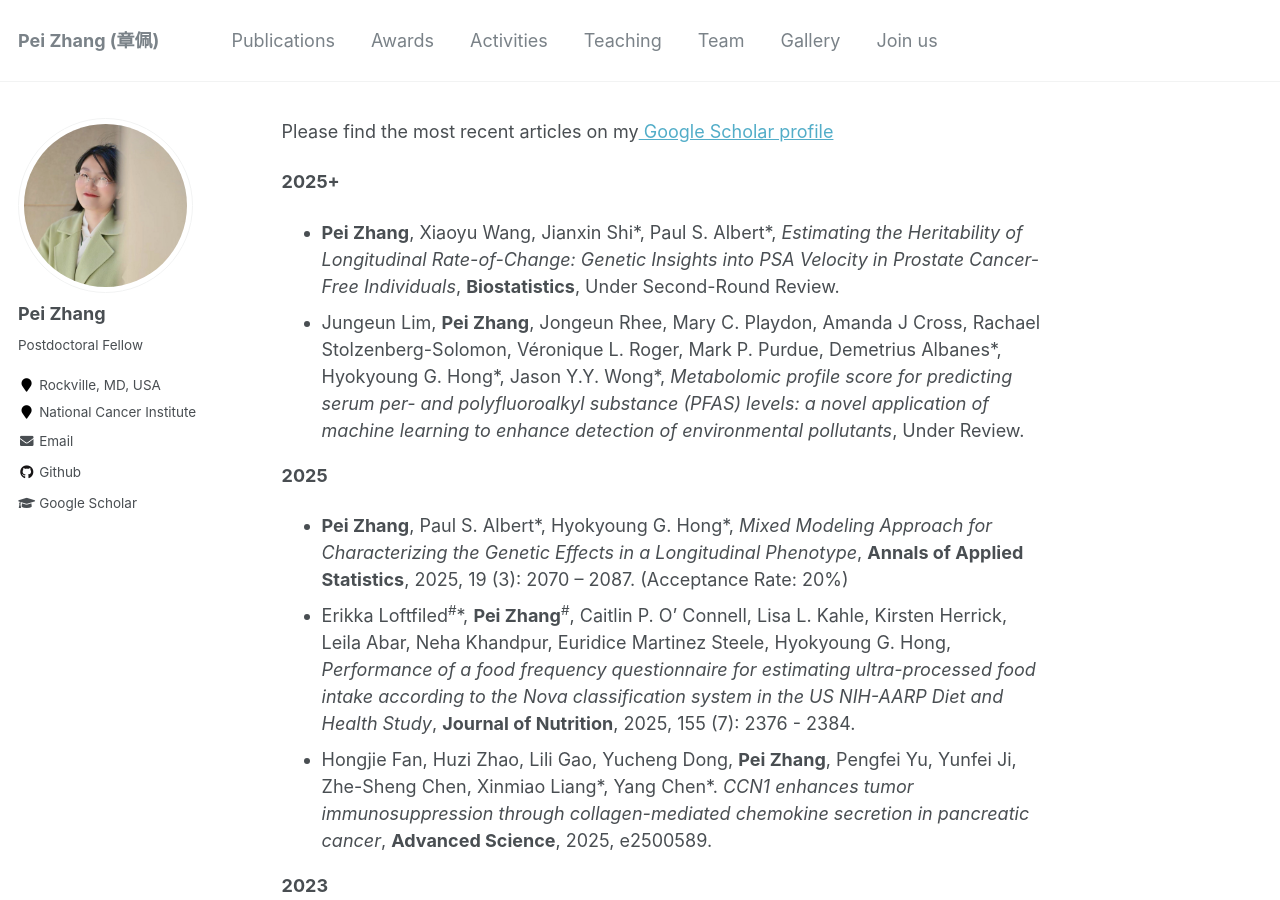
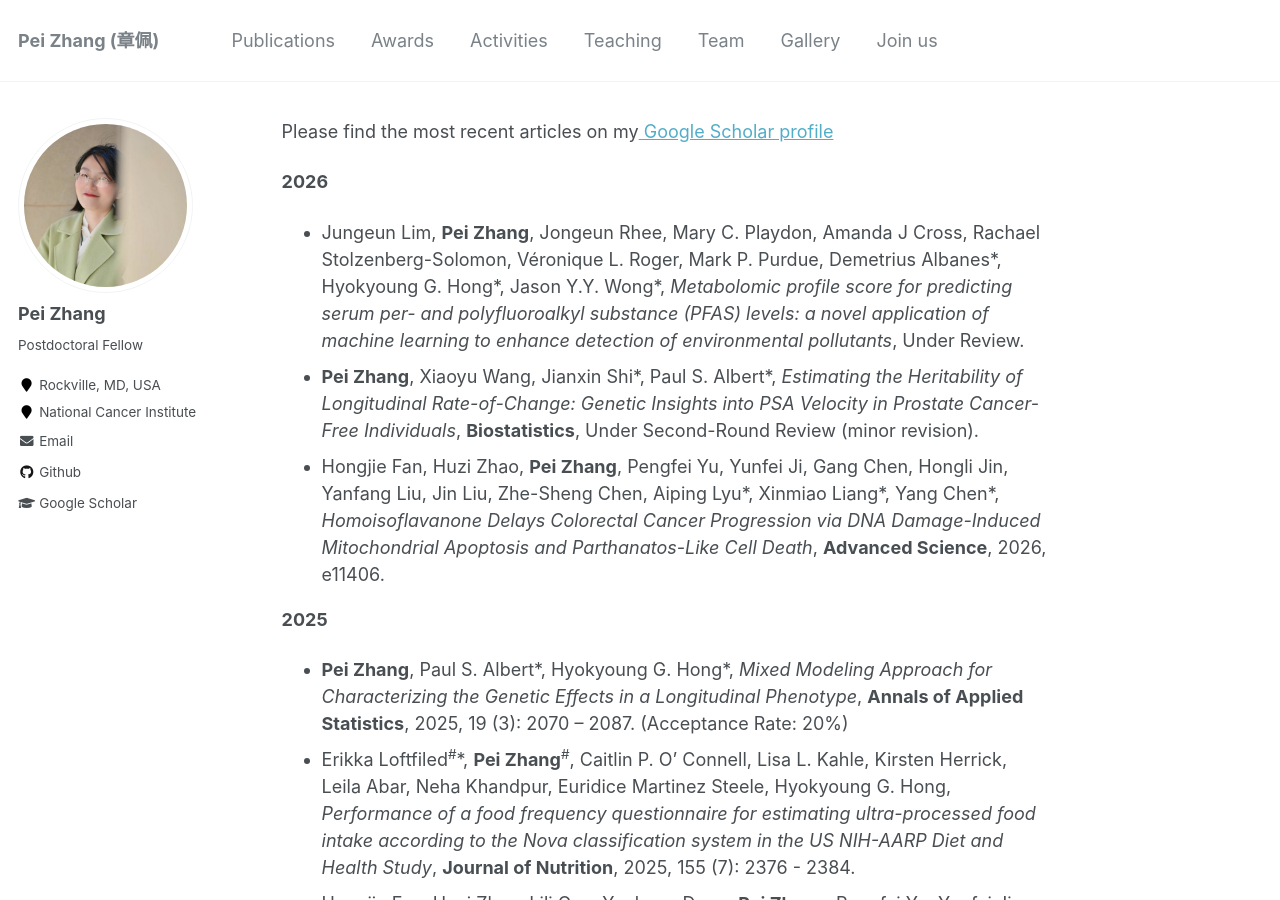
Before and after one commit to BettyzhangPei/BettyzhangPei.github.io, a Jekyll site: the page built from _pages/publications.md, in a window 1280 px wide and 900 px high. Built offline with Jekyll 4.4.1, drawn with Linux system fonts in a browser that asks for light colours.

Commit message:
Update publications.md

```diff
--- a/_pages/publications.md
+++ b/_pages/publications.md
@@ -7,9 +7,10 @@ author_profile: true
 
 Please find the most recent articles on my<a href="https://scholar.google.com/citations?user=kPMGDoEAAAAJ&hl=en"> Google Scholar profile</a>
 
-<b>2025+</b>
--	**Pei Zhang**, Xiaoyu Wang, Jianxin Shi\*, Paul S. Albert\*, *Estimating the Heritability of Longitudinal Rate-of-Change: Genetic Insights into PSA Velocity in Prostate Cancer-Free Individuals*, **Biostatistics**, Under Second-Round Review.
+<b>2026</b>
 -	Jungeun Lim, **Pei Zhang**, Jongeun Rhee, Mary C. Playdon, Amanda J Cross, Rachael Stolzenberg-Solomon, Véronique L. Roger, Mark P. Purdue, Demetrius Albanes\*, Hyokyoung G. Hong\*, Jason Y.Y. Wong\*,   *Metabolomic profile score for predicting serum per- and polyfluoroalkyl substance (PFAS) levels: a novel application of machine learning to enhance detection of environmental pollutants*, Under Review.
+-	**Pei Zhang**, Xiaoyu Wang, Jianxin Shi\*, Paul S. Albert\*, *Estimating the Heritability of Longitudinal Rate-of-Change: Genetic Insights into PSA Velocity in Prostate Cancer-Free Individuals*, **Biostatistics**, Under Second-Round Review (minor revision).
+-	Hongjie Fan, Huzi Zhao, **Pei Zhang**, Pengfei Yu, Yunfei Ji, Gang Chen, Hongli Jin, Yanfang Liu, Jin Liu, Zhe-Sheng Chen, Aiping Lyu\*, Xinmiao Liang\*, Yang Chen\*, *Homoisoflavanone Delays Colorectal Cancer Progression via DNA Damage-Induced Mitochondrial Apoptosis and Parthanatos-Like Cell Death*, **Advanced Science**, 2026, e11406.
 
 <b>2025</b>
 -	**Pei Zhang**, Paul S. Albert\*, Hyokyoung G. Hong\*, *Mixed Modeling Approach for Characterizing the Genetic Effects in a Longitudinal Phenotype*, **Annals of Applied Statistics**, 2025, 19 (3): 2070 – 2087. (Acceptance Rate: 20%)
```
